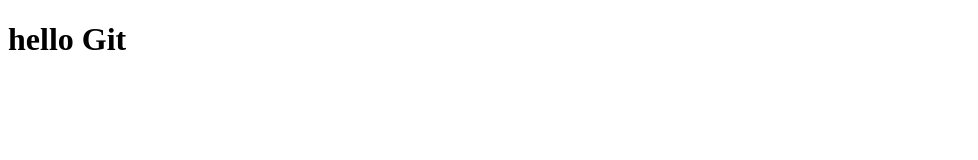
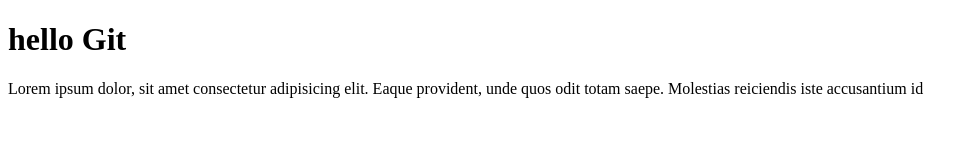
Before and after one commit to halloShendy/repository-git, a plain HTML site: page index.html in a window 1280 px wide. Shown: the whole page, without its empty margins (0-978 px from the left). Drawn offline with Linux system fonts and the light colour scheme.

Commit message:
menambahkan paragraf

```diff
--- a/index.html
+++ b/index.html
@@ -8,6 +8,6 @@
 <body>
 
     <h1>hello Git</h1>
-
+    <p>Lorem ipsum dolor, sit amet consectetur adipisicing elit. Eaque provident, unde quos odit totam saepe. Molestias reiciendis iste accusantium id</p>
 </body>
 </html>
```
